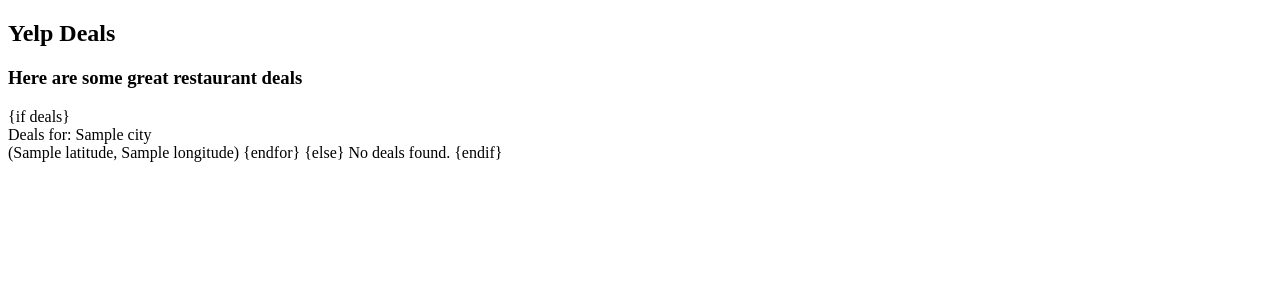
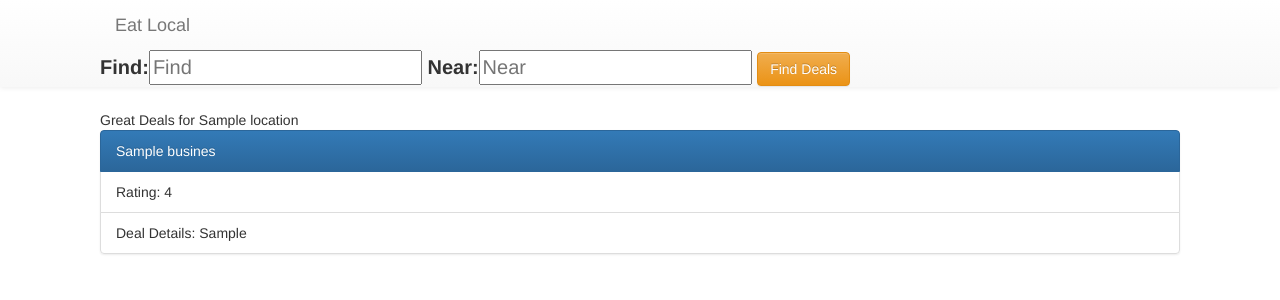
Before and after one commit to amandakifer/eat-local, a Django app: template deals/templates/index.html in a window 1280 px wide. Shown: the top 300 px of the page. Run offline with Django 3.2, Linux system fonts and the light colour scheme; tables that the repository leaves empty hold one stand-in row (values such as "Sample post"); the template is opened without the code that fills it: values that come from a table or form of the project are taken from there, most other values are stand-ins (such as "Sample title", 1, 10 or a date in 2020); some libraries are stand-ins or nearby versions.

Commit message:
Styling for main Eat Local screen.

```diff
--- /dev/null
+++ b/deals/forms.py
@@ -0,0 +1,11 @@
+from django import forms
+
+
+class LocationForm(forms.Form):
+    search_terms = forms.CharField(label='Find', max_length=50)
+    location = forms.CharField(label='Near', max_length=100)
+
+    def __init__(self, *args, **kwargs):
+        super(LocationForm, self).__init__(*args, **kwargs)
+        self.fields['search_terms'].widget.attrs['placeholder'] = 'Find'
+        self.fields['location'].widget.attrs['placeholder'] = 'Near'
--- a/deals/templates/index.html
+++ b/deals/templates/index.html
@@ -1,22 +1,85 @@
+{% load bootstrap %}
+
 <!DOCTYPE html>
 <html lang="en">
 <head>
     <meta charset="UTF-8">
     <title>Eat Local Deals</title>
+
+    <link rel="stylesheet" href="//code.jquery.com/ui/1.11.1/themes/smoothness/jquery-ui.min.css">
+    <link rel="stylesheet" href="//netdna.bootstrapcdn.com/bootstrap/3.1.1/css/bootstrap.min.css">
+    <link rel="stylesheet"
+          href="//netdna.bootstrapcdn.com/bootstrap/3.1.1/css/bootstrap-theme.min.css">
+
+    <script src="//cdnjs.cloudflare.com/ajax/libs/jquery/2.1.3/jquery.min.js"></script>
+    <script src="//cdnjs.cloudflare.com/ajax/libs/jqueryui/1.11.2/jquery-ui.min.js"></script>
+    <script src="//netdna.bootstrapcdn.com/bootstrap/3.1.1/js/bootstrap.min.js"></script>
+    <meta name="viewport" content="width=device-width, initial-scale=1">
+    <style>
+
+        .navbar {
+            padding-left: 100px;
+            border: 0;
+            border-radius: 0;
+            margin-bottom: 0;
+            font-size: 20px;
+        }
+
+        .navbar-nav li a:hover {
+            color: #1abc9c !important;
+        }
+
+        body {
+            background-color: white;
+            padding-top: 90px;
+            padding-left: 100px;
+            padding-right: 100px;
+        }
+
+        p {
+            font-family: "Arial";
+            font-size: 20px;
+        }
+    </style>
 </head>
+
 <body>
-<h2>Yelp Deals</h2>
-<h3>Here are some great restaurant deals</h3>
+<nav class="navbar navbar-default navbar-fixed-top"
+>
+    <div class="container-fluid">
+        <a class="navbar-brand" href="#">Eat Local</a>
+    </div>
+    <div class="collapse navbar-collapse" id="bs-example-navbar-collapse-1">
+        <form class="form-inline">
+            {{ form|bootstrap_inline }}
+            <div class="form-group">
+                <input type="submit" class="btn btn-warning" value="Find Deals">
+            </div>
+        </form>
+    </div><!-- /.navbar-collapse -->
+</nav>
+
+<br>
 
 <div>
-{#    TODO fix control statements to have {%  %}#}
-    {if deals}
-    <div>Deals for: {{location.city}}</div>
-    ({{  location.latitude }}, {{ location.longitude }})
-    {endfor}
-    {else}
-    No deals found.
-    {endif}
+    {% if results %}
+        <div>Great Deals for {{ location }}</div>
+        {% for business in results.businesses %}
+            <div class="list-group">
+
+                <a href="{{ business.url }}" class="list-group-item active"> {{ business.name }}
+                </a>
+                <span class="list-group-item">Rating: {{ business.rating }}
+                </span>
+                <span class="list-group-item">Deal Details:  {% for deal in business.deals %}
+                    {{ deal.what_you_get|safe }}
+                    </span>
+                {% endfor %}
+            </div>
+        {% endfor %}
+    {% else %}
+        No Deals Found.  Search again!
+    {% endif %}
 </div>
 </body>
 </html>
--- a/deals/urls.py
+++ b/deals/urls.py
@@ -2,7 +2,7 @@
 
 from . import views
 
-
+app_name = 'deals'
 urlpatterns = [
     url(r'^$', views.index, name='index'),
 ]
--- a/eat_local/settings.py
+++ b/eat_local/settings.py
@@ -37,6 +37,7 @@
     'django.contrib.sessions',
     'django.contrib.messages',
     'django.contrib.staticfiles',
+    "bootstrapform",
     'deals',
     'libs',
 ]
```
Also changed, not shown: deals/views.py (+15 -6 lines).
